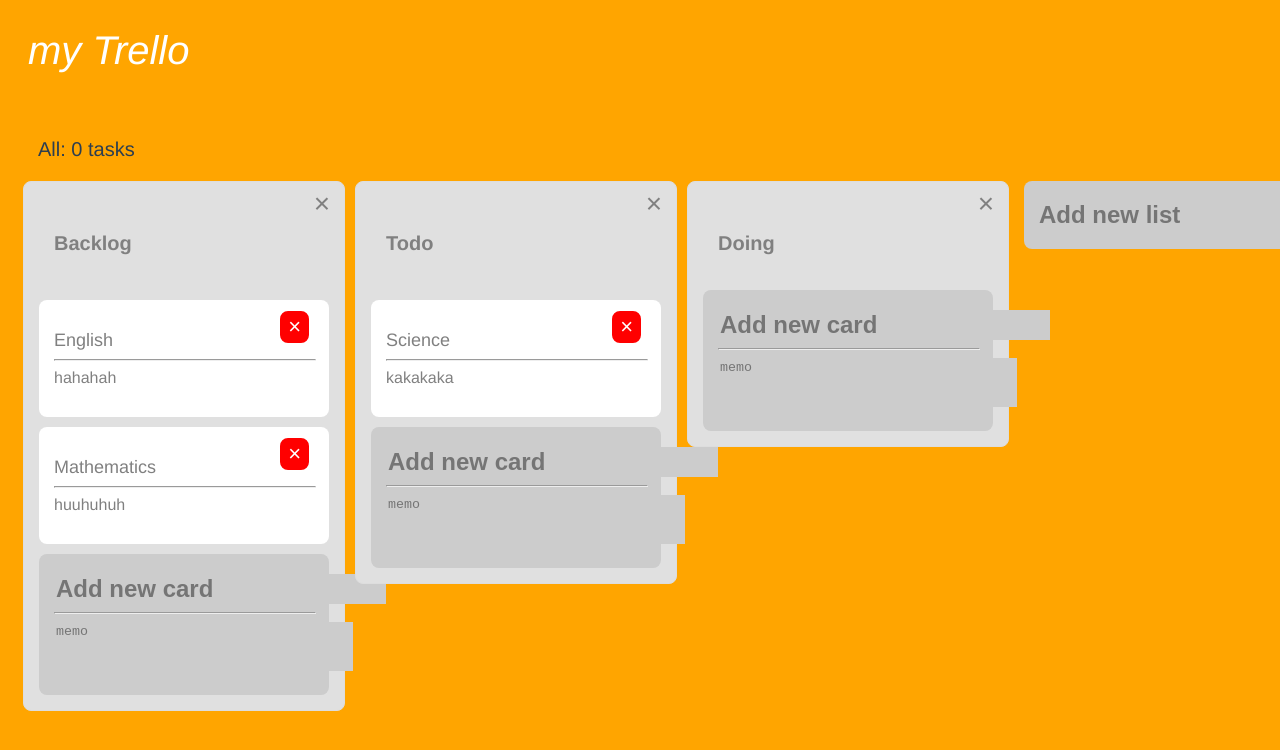
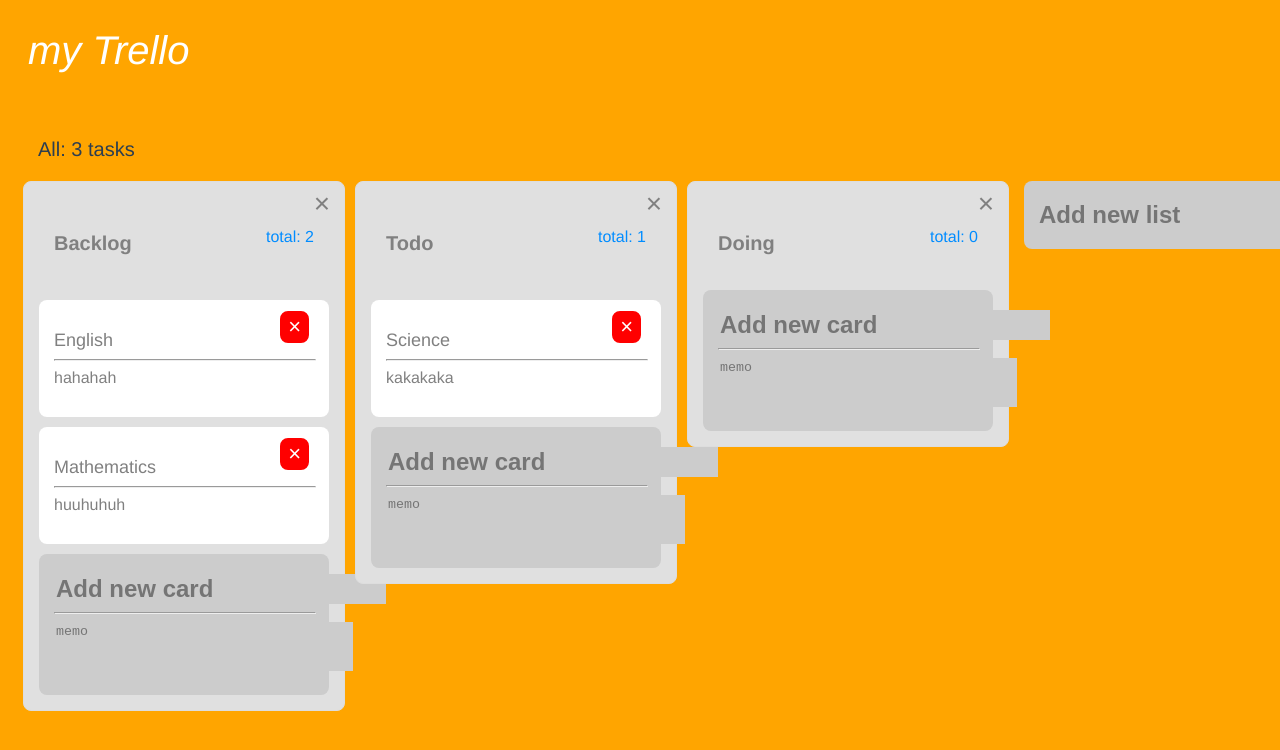
Before and after one commit to curtaincall888/i-rello, a Vue app: page / in a window 1280 px wide. Shown: the top 750 px of the page. Built offline with nearby package versions, Linux system fonts and the light colour scheme.

Commit message:
add_number_of_tasks
List毎のタスク数、全体のタスク数を表示

```diff
--- a/src/components/Board.vue
+++ b/src/components/Board.vue
@@ -4,7 +4,7 @@
       my Trello
     </header>
     <main>
-      <p class="info-line">All: 0 tasks</p>
+      <p class="info-line">All: {{ totalCardCount }} tasks</p>
       <div class="list-index">
         <!-- ここはList.vueのpropsに渡すための記述 -->
         <list v-for="(item, index) in lists"
@@ -33,7 +33,10 @@
     // mapStateでstoreに定義されているstateに直接アクセスできる。
     ...mapState([
       'lists'
-    ])
+    ]),
+    totalCardCount() {
+      return this.$store.getters.totalCardCount
+    },
   }
 }
 </script>
--- a/src/components/List.vue
+++ b/src/components/List.vue
@@ -2,6 +2,7 @@
   <div class="list">
     <div class="listheader">
       <p class="list-title"> {{ title }} </p>
+      <p class="list-counter">total: {{ totalCardInList }}</p>
       <div class="deletelist" @click="removeList">×</div>
     </div>
     <card v-for="(item, index) in cards"
@@ -36,6 +37,11 @@
       required: true
     }
   },
+  computed: {
+    totalCardInList() {
+      return this.cards.length
+    }
+  },
   methods: {
     removeList: function() {
       if (confirm('本当にこのリストを削除しますか？')) {
--- a/src/store/index.js
+++ b/src/store/index.js
@@ -62,7 +62,12 @@
     }
   },
   getters: {
-  }
+    totalCardCount(state) {
+      let count = 0
+      state.lists.map(content => count += content.cards.length)
+      return count
+    },
+  },
 })
 
 store.subscribe((mutation, state) => {
```
